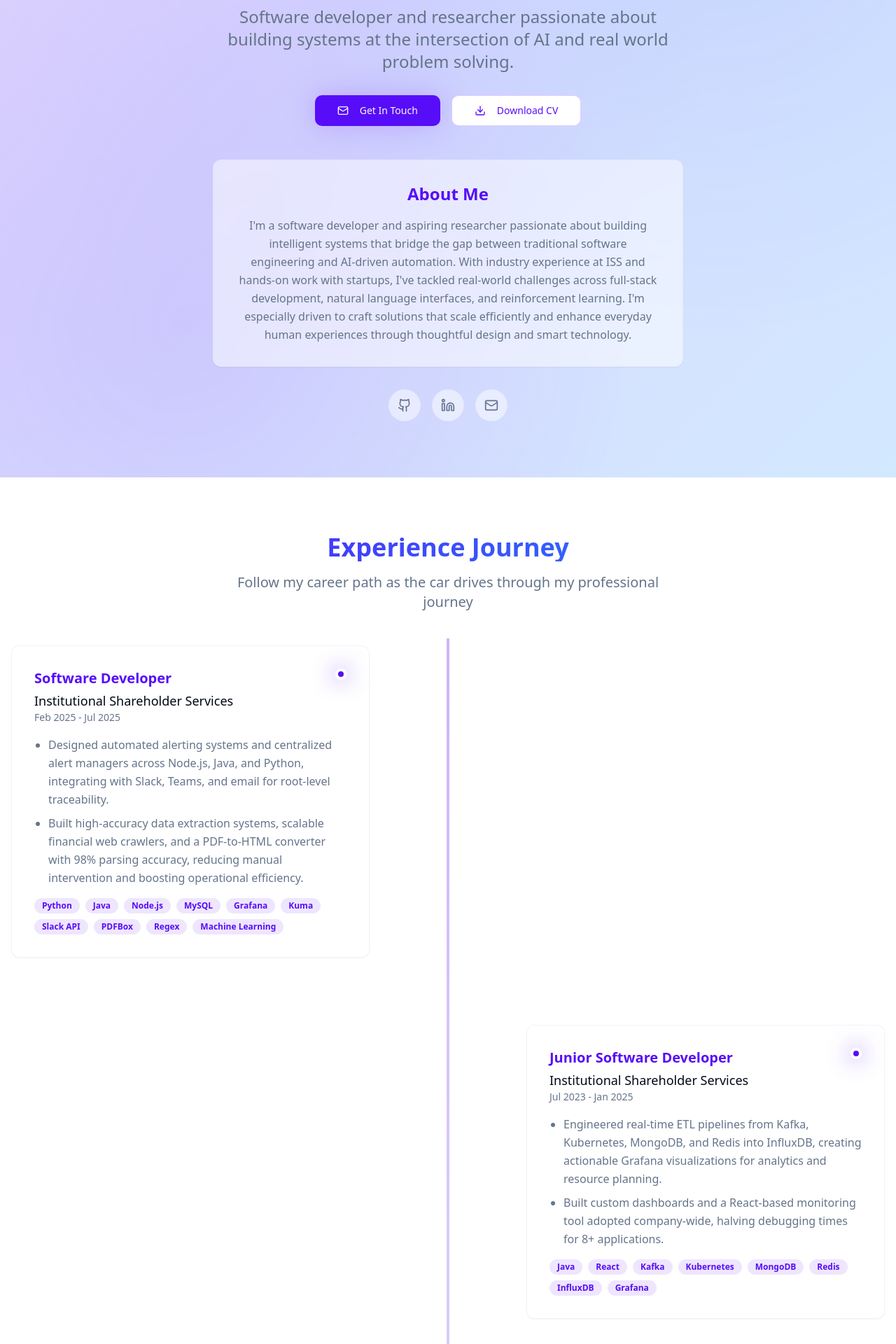
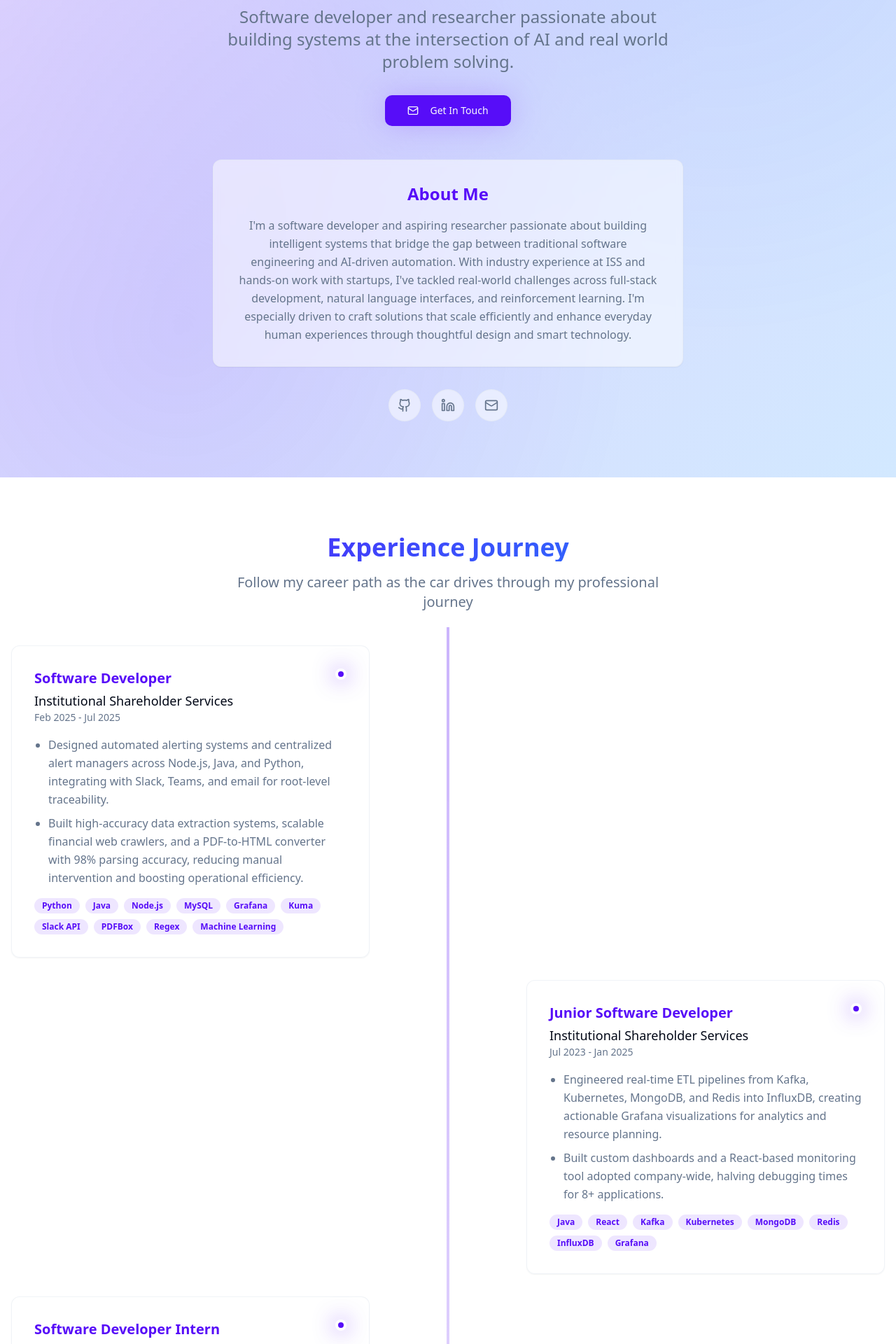
Before and after one commit to madmax7874/madmax7874.github.io, a React (Vite) app: page / in a window 1280 px wide. Shown: the part 380-2300 px from the top of the page at 70% size. Built offline with nearby package versions, Linux system fonts and the light colour scheme.

Commit message:
updated exp

```diff
--- a/src/components/sections/ExperienceSection.tsx
+++ b/src/components/sections/ExperienceSection.tsx
@@ -176,7 +176,7 @@ export const ExperienceSection = () => {
         </motion.div>
 
         {/* Experience Cards */}
-        <div className="space-y-24 relative z-10">
+        <div className="relative z-10 grid grid-cols-12 gap-y-8">
           {experiences.map((exp, index) => (
             <motion.div
               key={exp.id}
@@ -184,9 +184,23 @@ export const ExperienceSection = () => {
               whileInView={{ opacity: 1, x: 0 }}
               viewport={{ once: true, margin: "-100px" }}
               transition={{ duration: 0.8, delay: index * 0.2 }}
-              className={`flex ${exp.side === "left" ? "justify-start" : "justify-end"}`}
+              className={
+                `col-span-12 flex justify-center lg:col-span-12 ` +
+                (exp.side === "left"
+                  ? "lg:justify-start"
+                  : "lg:justify-end")
+              }
             >
-              <Card className={`w-full max-w-lg p-8 bg-card/80 backdrop-blur-sm border-border/50 shadow-elegant hover:shadow-glow transition-all duration-300 mx-4 ${exp.side === "left" ? "mr-auto ml-0" : "ml-auto mr-0"}`}>
+              <Card
+                className={
+                  `w-full p-8 bg-card/80 backdrop-blur-sm border-border/50 shadow-elegant hover:shadow-glow transition-all duration-300 mx-4 ` +
+                  `max-w-full sm:max-w-2xl lg:max-w-lg ` +
+                  `col-span-10 ` +
+                  (exp.side === "left"
+                    ? "lg:mr-auto lg:ml-0"
+                    : "lg:ml-auto lg:mr-0")
+                }
+              >
                 <div className="space-y-4">
                   <div className="flex items-start justify-between">
                     <div>
--- a/src/components/sections/HeroSection.tsx
+++ b/src/components/sections/HeroSection.tsx
@@ -2,7 +2,7 @@ import { motion } from 'framer-motion';
 import { Button } from '@/components/ui/button';
 import { Card } from '@/components/ui/card';
 import { Github, Linkedin, Mail, Download } from 'lucide-react';
-import profileImage from '@/assets/profile.jpg';
+import profileImage from '@/assets/Rushabh Shah white bg.png';
 
 export const HeroSection = () => {
   return (
@@ -56,18 +56,21 @@ export const HeroSection = () => {
             <Button
               size="lg"
               className="bg-primary hover:bg-primary/90 text-primary-foreground shadow-glow hover:shadow-elegant transition-all duration-300"
+              asChild
             >
-              <Mail className="mr-2 h-5 w-5" />
-              Get In Touch
+              <a href="mailto:rushabhshah@umass.edu">
+                <Mail className="mr-2 h-5 w-5" />
+                Get In Touch
+              </a>
             </Button>
-            <Button
+            {/* <Button
               variant="outline"
               size="lg"
               className="border-primary/20 text-primary hover:bg-primary/10 hover:border-primary/40 transition-all duration-300"
             >
               <Download className="mr-2 h-5 w-5" />
               Download CV
-            </Button>
+            </Button> */}
           </motion.div>
 
           {/* About Me Card */}
```
Also changed, not shown: src/assets/Rushabh Shah white bg.png (added).
